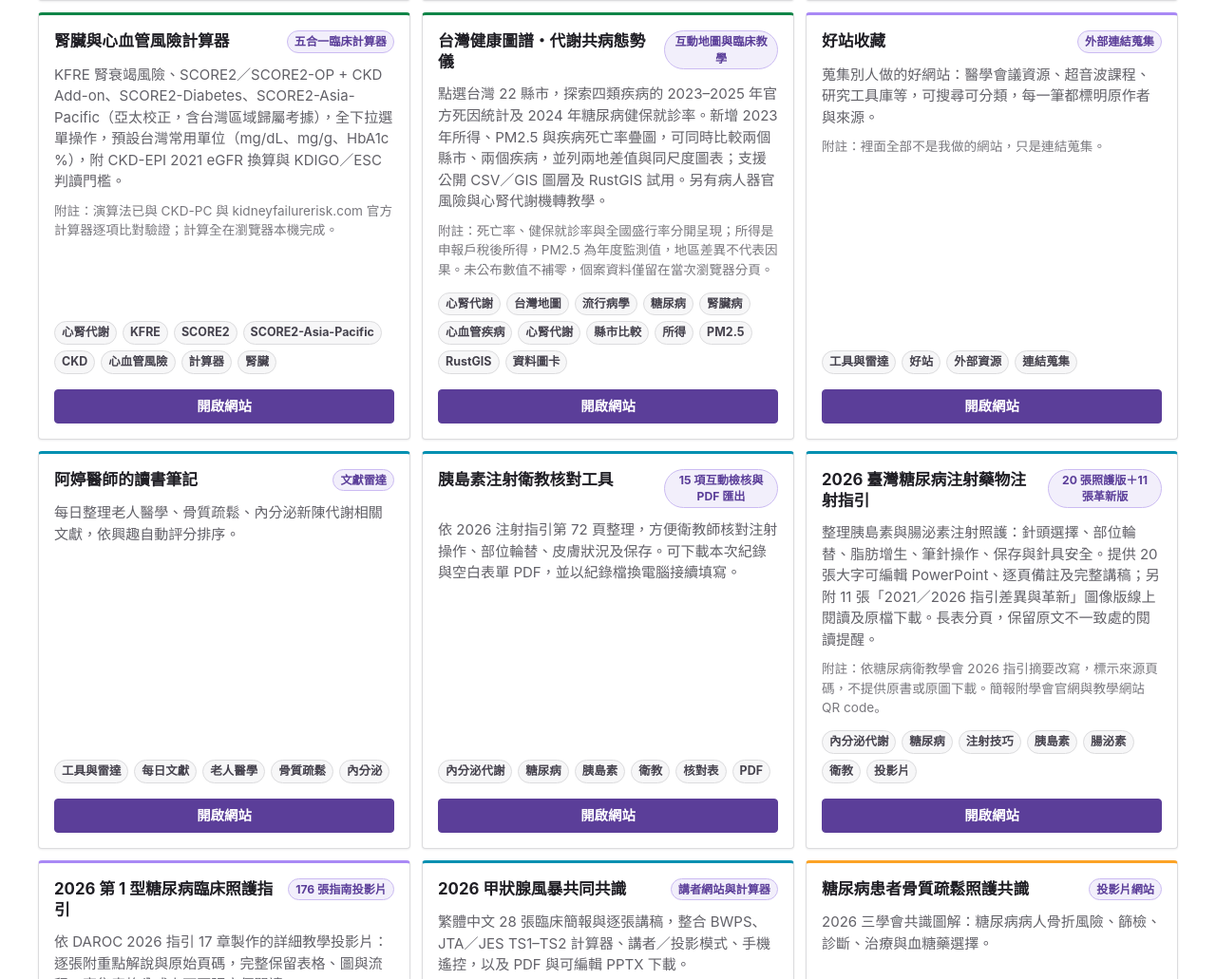
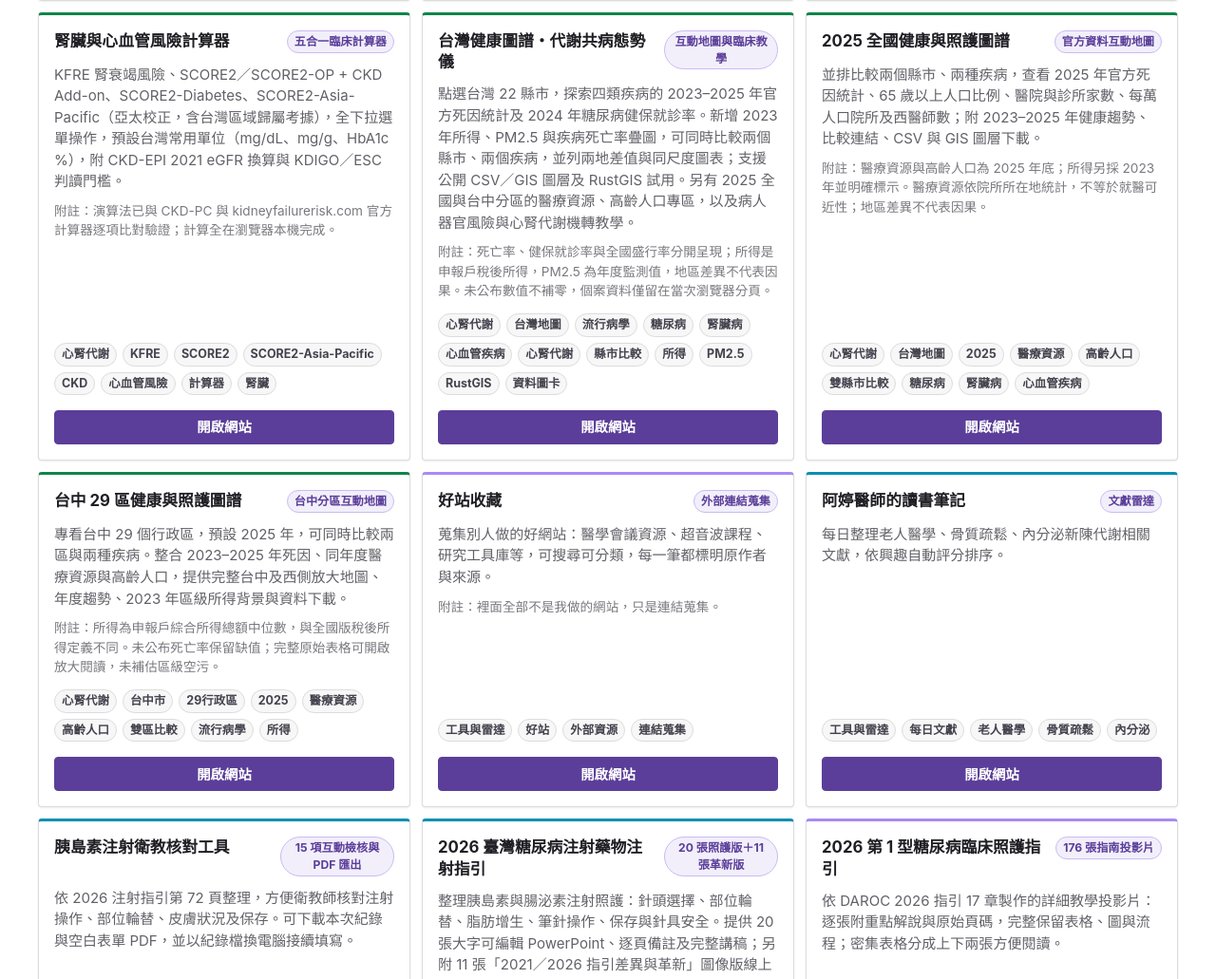
Before and after one commit to tsn4830-ui/reading-notes-hub, a plain HTML site: page index.html in a window 1280 px wide. Shown: the part 1645-2676 px from the top of the page at 95% size. Drawn offline with Linux system fonts and the light colour scheme.

Commit message:
Index 2025 national and Taichung care atlases

```diff
--- a/app.js
+++ b/app.js
@@ -87,10 +87,34 @@ const notes = [
     accent: "sage",
     status: "互動地圖與臨床教學",
     description:
-      "點選台灣 22 縣市，探索四類疾病的 2023–2025 年官方死因統計及 2024 年糖尿病健保就診率。新增 2023 年所得、PM2.5 與疾病死亡率疊圖，可同時比較兩個縣市、兩個疾病，並列兩地差值與同尺度圖表；支援公開 CSV／GIS 圖層及 RustGIS 試用。另有病人器官風險與心腎代謝機轉教學。",
+      "點選台灣 22 縣市，探索四類疾病的 2023–2025 年官方死因統計及 2024 年糖尿病健保就診率。新增 2023 年所得、PM2.5 與疾病死亡率疊圖，可同時比較兩個縣市、兩個疾病，並列兩地差值與同尺度圖表；支援公開 CSV／GIS 圖層及 RustGIS 試用。另有 2025 全國與台中分區的醫療資源、高齡人口專區，以及病人器官風險與心腎代謝機轉教學。",
     note: "附註：死亡率、健保就診率與全國盛行率分開呈現；所得是申報戶稅後所得，PM2.5 為年度監測值，地區差異不代表因果。未公布數值不補零，個案資料僅留在當次瀏覽器分頁。",
     tags: ["台灣地圖", "流行病學", "糖尿病", "腎臟病", "心血管疾病", "心腎代謝", "縣市比較", "所得", "PM2.5", "RustGIS", "資料圖卡"],
     publicUrl: "https://radar.drtsengshihting.com/console/#taiwanEpi",
+    localUrl: "",
+  },
+
+  {
+    title: "2025 全國健康與照護圖譜",
+    category: "cardio",
+    accent: "sage",
+    status: "官方資料互動地圖",
+    description: "並排比較兩個縣市、兩種疾病，查看 2025 年官方死因統計、65 歲以上人口比例、醫院與診所家數、每萬人口院所及西醫師數；附 2023–2025 年健康趨勢、比較連結、CSV 與 GIS 圖層下載。",
+    note: "附註：醫療資源與高齡人口為 2025 年底；所得另採 2023 年並明確標示。醫療資源依院所所在地統計，不等於就醫可近性；地區差異不代表因果。",
+    tags: ["台灣地圖", "2025", "醫療資源", "高齡人口", "雙縣市比較", "糖尿病", "腎臟病", "心血管疾病"],
+    publicUrl: "https://radar.drtsengshihting.com/console/taiwan/",
+    localUrl: "",
+  },
+
+  {
+    title: "台中 29 區健康與照護圖譜",
+    category: "cardio",
+    accent: "sage",
+    status: "台中分區互動地圖",
+    description: "專看台中 29 個行政區，預設 2025 年，可同時比較兩區與兩種疾病。整合 2023–2025 年死因、同年度醫療資源與高齡人口，提供完整台中及西側放大地圖、年度趨勢、2023 年區級所得背景與資料下載。",
+    note: "附註：所得為申報戶綜合所得總額中位數，與全國版稅後所得定義不同。未公布死亡率保留缺值；完整原始表格可開啟放大閱讀，未補估區級空污。",
+    tags: ["台中市", "29行政區", "2025", "醫療資源", "高齡人口", "雙區比較", "流行病學", "所得"],
+    publicUrl: "https://radar.drtsengshihting.com/console/taichung/",
     localUrl: "",
   },
 
--- a/index.html
+++ b/index.html
@@ -79,6 +79,6 @@
       <p>更新日：2026-11-20。內容供個人讀書整理與教學複習使用。</p>
     </footer>
 
-    <script src="app.js?v=atlas-compare-20261121"></script>
+    <script src="app.js?v=atlas-care-20261121"></script>
   </body>
 </html>
```
